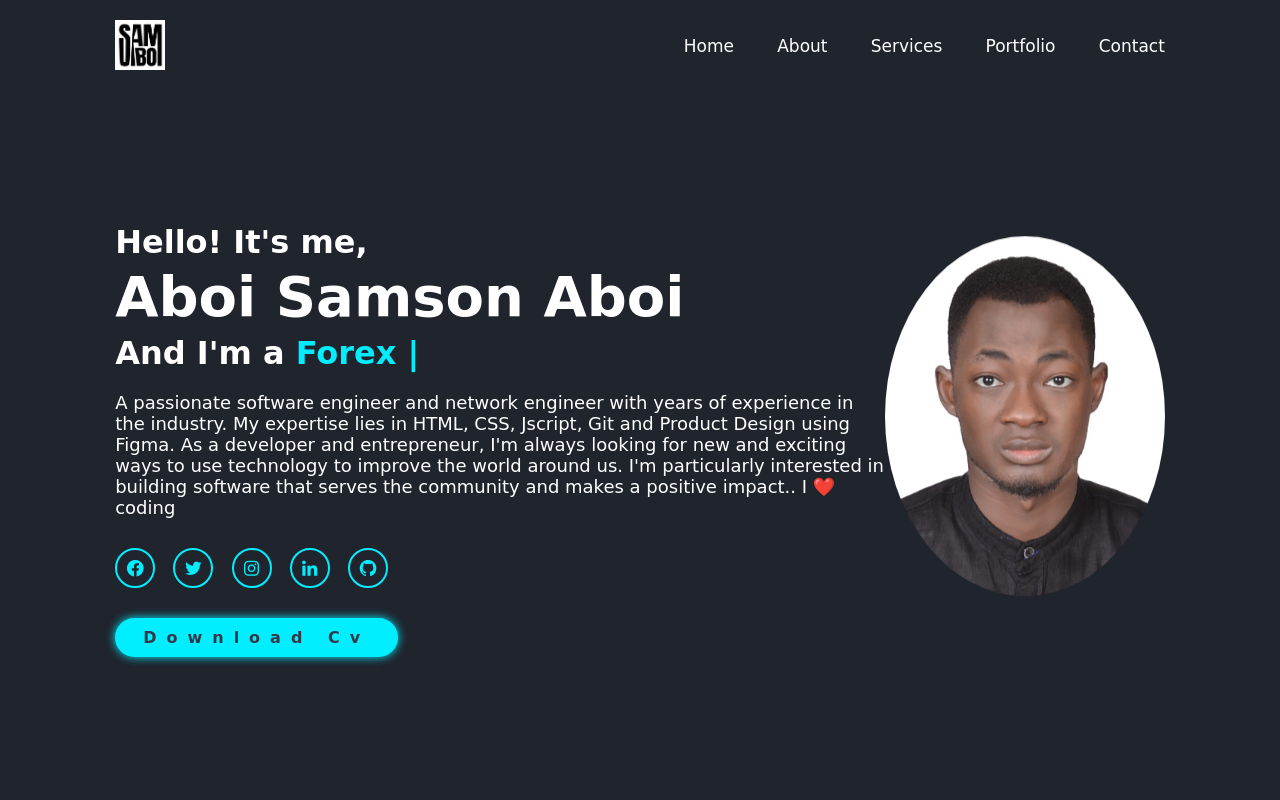
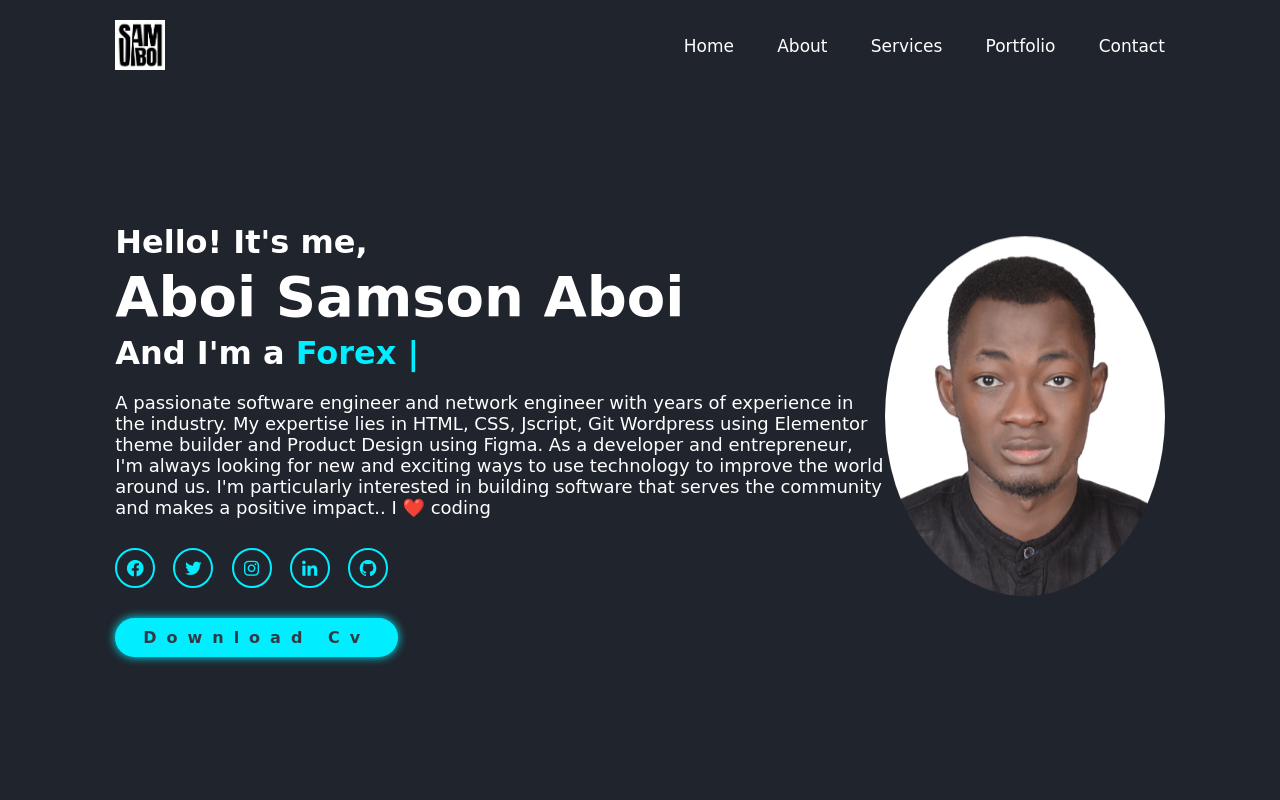
Before and after one commit to aboisam/myportfolio, a plain HTML site: page index.html in a window 1280 px wide. Shown: the top 800 px of the page. Drawn offline with nearby package versions, Linux system fonts and the light colour scheme; a web font is replaced by a local one.

Commit message:
Update index.html

```diff
--- a/index.html
+++ b/index.html
@@ -36,7 +36,7 @@
         <h1>Aboi Samson Aboi</h1>
         <h3>And I'm a <span class="multiple-text"></span></h3>
         <p>A passionate software engineer and network engineer with years of experience in the industry.
-             My expertise lies in HTML, CSS, Jscript,  Git and Product Design using Figma.
+             My expertise lies in HTML, CSS, Jscript,  Git Wordpress using Elementor theme builder and Product Design using Figma.
              As a developer and entrepreneur, I'm always looking for new and exciting ways to use technology to improve the world around us. I'm particularly interested in building software that serves the community and makes a positive impact.. I ❤️ coding </p>
         <div class="social-media">
         <a href="https://www.facebook.com/aboi.samson" target="_blank"><i class='bx bxl-facebook-circle' ></i></a>
```
